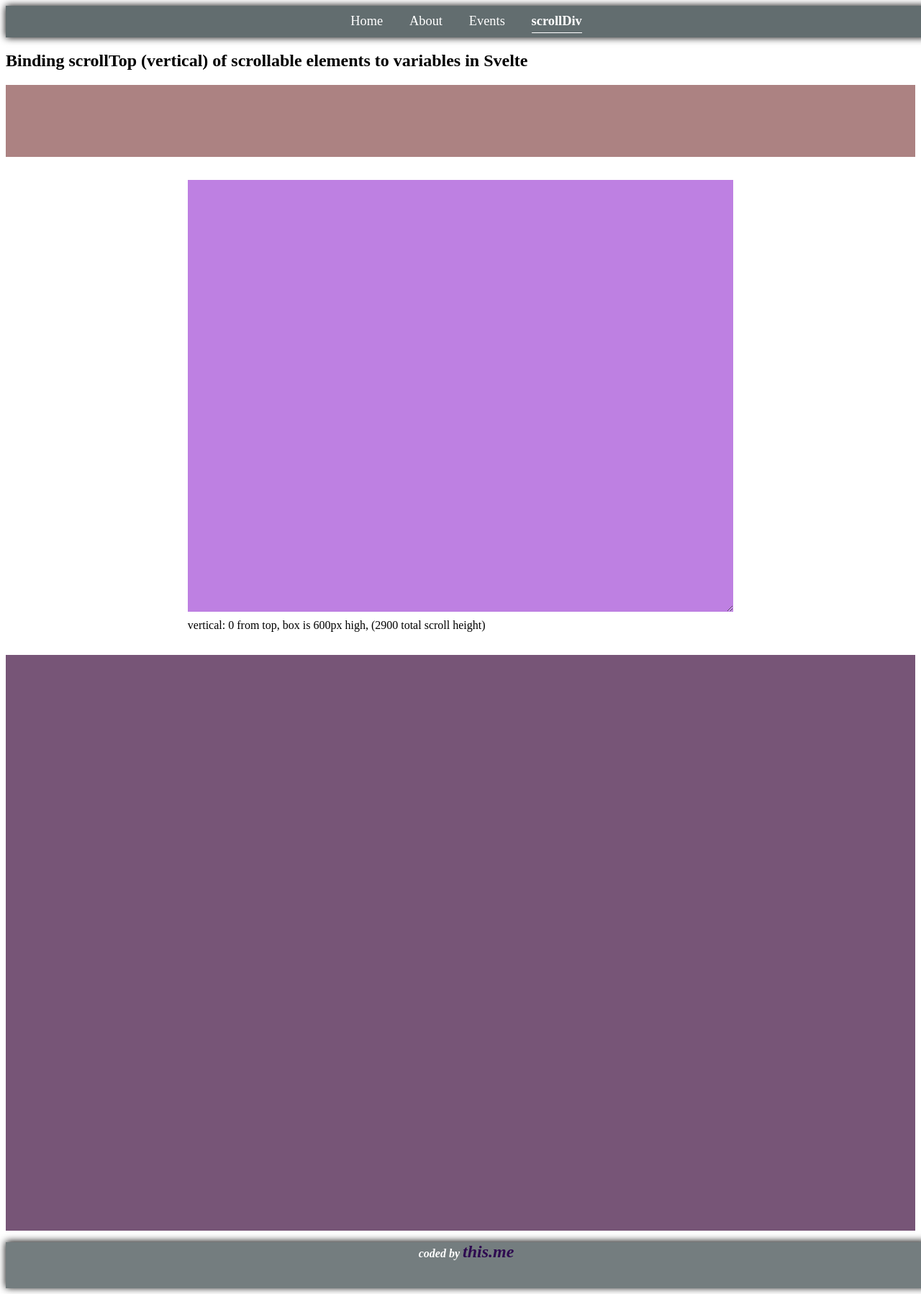
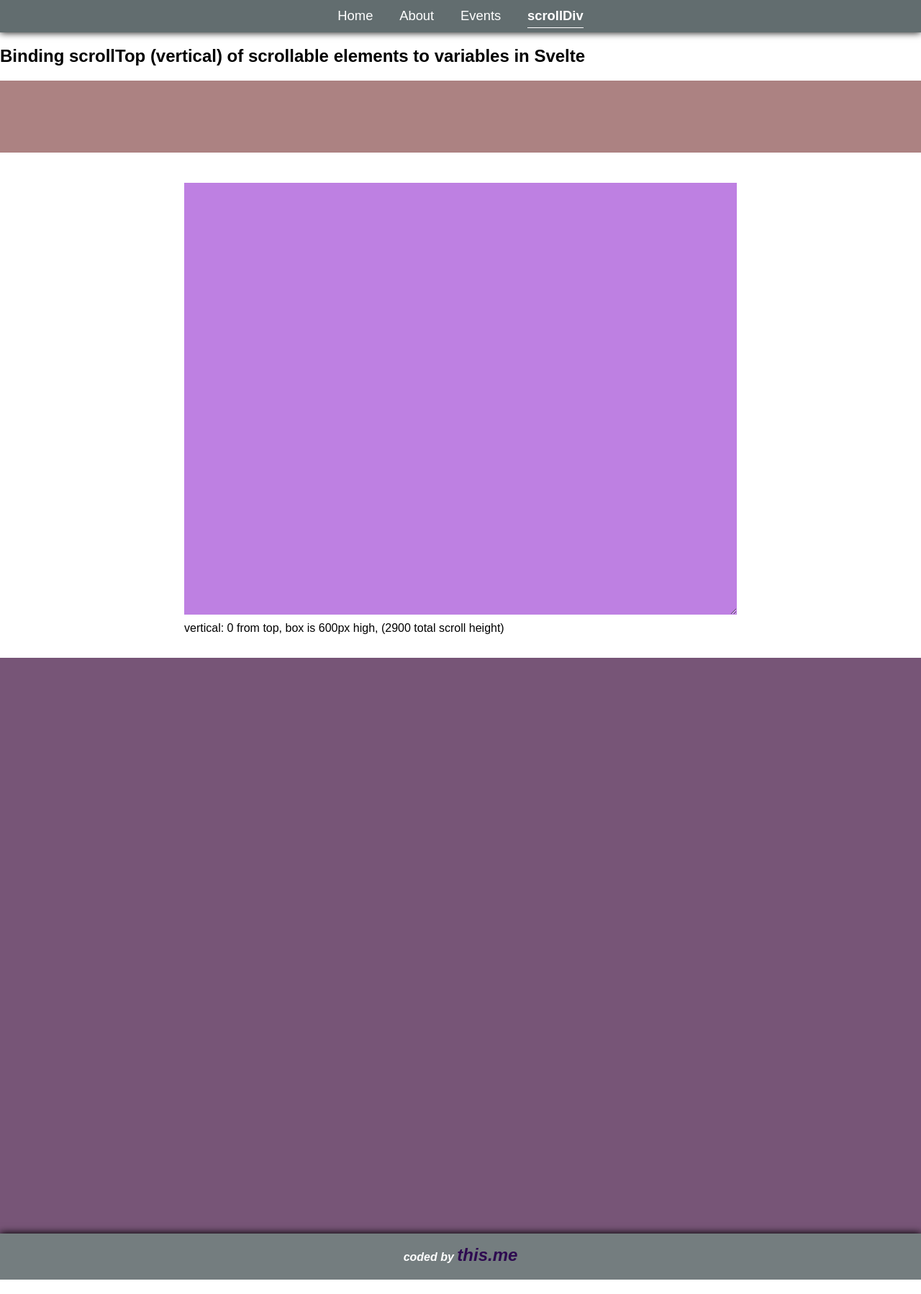
Before and after one commit to evariste1963/cool_stuff, a SvelteKit app: page /scrollDiv in a window 1280 px wide. Shown: the whole page at 72% size. Built offline with nearby package versions, Linux system fonts and the light colour scheme.

Commit message:
app.css added exclusively to +layout

```diff
--- a/src/routes/+layout.svelte
+++ b/src/routes/+layout.svelte
@@ -1,5 +1,5 @@
 <script>
-  //import "./app.css";
+  import "../app.css";
   import Navbar from "$lib/Navbar.svelte";
   import Footer from "$lib/Footer.svelte";
   import Loader from "../lib/Loader.svelte";
--- a/src/routes/scrollDiv/+page.svelte
+++ b/src/routes/scrollDiv/+page.svelte
@@ -1,34 +1,40 @@
 <script>
   // https://github.com/doomd
-	import {onMount} from "svelte"
+  import { onMount } from "svelte";
 
-  let box
+  let box;
 
-	let yTop = 0
-	let yScroll = 0
-	let yHeight = 0
+  let yTop = 0;
+  let yScroll = 0;
+  let yHeight = 0;
 
   // const lorem = `<p>Lorem ipsum dolor sit amet, consectetur adipiscing elit.</p>`
   // const loremArray = Array(20).fill(lorem)
 
   function scrollPos() {
-
-		yTop=box.scrollTop.toFixed(0)
-		yHeight=box.clientHeight
-		yScroll=box.scrollHeight
+    yTop = box.scrollTop.toFixed(0);
+    yHeight = box.clientHeight;
+    yScroll = box.scrollHeight;
   }
 
-	onMount(()=>scrollPos())
+  onMount(() => scrollPos());
 </script>
 
-<h2>Binding scrollTop (vertical) of scrollable elements to variables in Svelte</h2>
-<div class="firstDiv"></div>
+<h2
+  >Binding scrollTop (vertical) of scrollable elements to variables in Svelte</h2
+>
+<div class="firstDiv" />
 <div style="width:100%; margin:2em auto;">
-<div class="box" bind:this={box} on:scroll={scrollPos} on:mousemove={scrollPos}>
-    <div class="sect sect1"  ></div>
-    <div class="sect sect2"  ></div>
-    <div class="sect sect3" ></div>
-    <div class="sect sect4" ></div>
+  <div
+    class="box"
+    bind:this={box}
+    on:scroll={scrollPos}
+    on:mousemove={scrollPos}
+  >
+    <div class="sect sect1" />
+    <div class="sect sect2" />
+    <div class="sect sect3" />
+    <div class="sect sect4" />
     <!-- {#each loremArray as paragraph}
     <div>
 	{@html paragraph}
@@ -36,53 +42,51 @@
 	{/each} -->
   </div>
 
-<div class='report' style="width: 60%; margin: 0 auto">
-
-	<div>vertical: {yTop} from top, box is {yHeight}px high, ({yScroll} total scroll height)</div>
+  <div class="report" style="width: 60%; margin: 0 auto">
+    <div
+      >vertical: {yTop} from top, box is {yHeight}px high, ({yScroll} total scroll
+      height)</div
+    >
   </div>
 </div>
-<div style="height:100vh; background:#757"></div>
+<div style="height:100vh; background:#757" />
+
 <style>
-
   .sect {
     height: auto;
   }
 
-    .sect1{
+  .sect1 {
     background-color: rgb(190, 128, 226);
     min-height: 800px;
-
   }
 
-    .sect2{
+  .sect2 {
     background-color: rgb(226, 151, 128);
     min-height: 700px;
-
   }
 
-    .sect3{
+  .sect3 {
     background-color: rgb(128, 226, 177);
     min-height: 600px;
-
   }
 
-    .sect4{
+  .sect4 {
     background-color: rgb(128, 181, 226);
     min-height: 800px;
-
   }
 
-    .firstDiv{
-height:100px;
-background:rgb(172, 130, 130);
+  .firstDiv {
+    height: 100px;
+    background: rgb(172, 130, 130);
   }
 
   .box {
     display: flex;
     flex-direction: column;
     width: 60%;
-		height:600px;
-		overflow:scroll; /*shows scroll bars*/
+    height: 600px;
+    overflow: scroll; /*shows scroll bars*/
     resize: both;
     margin: 10px auto;
     white-space: nowrap;
```
Also changed, not shown: src/routes/+page.svelte (+4 -5 lines). Lines whose indentation alone changed are shown as unchanged.
